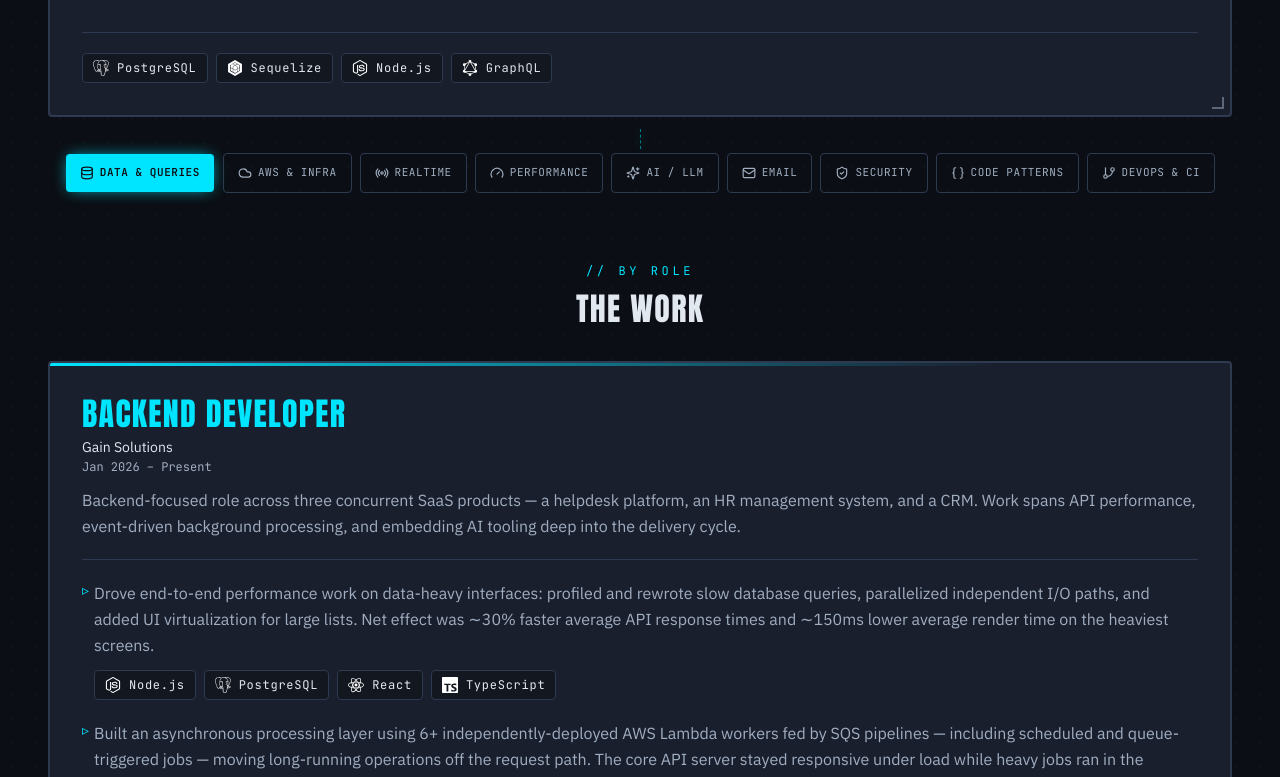
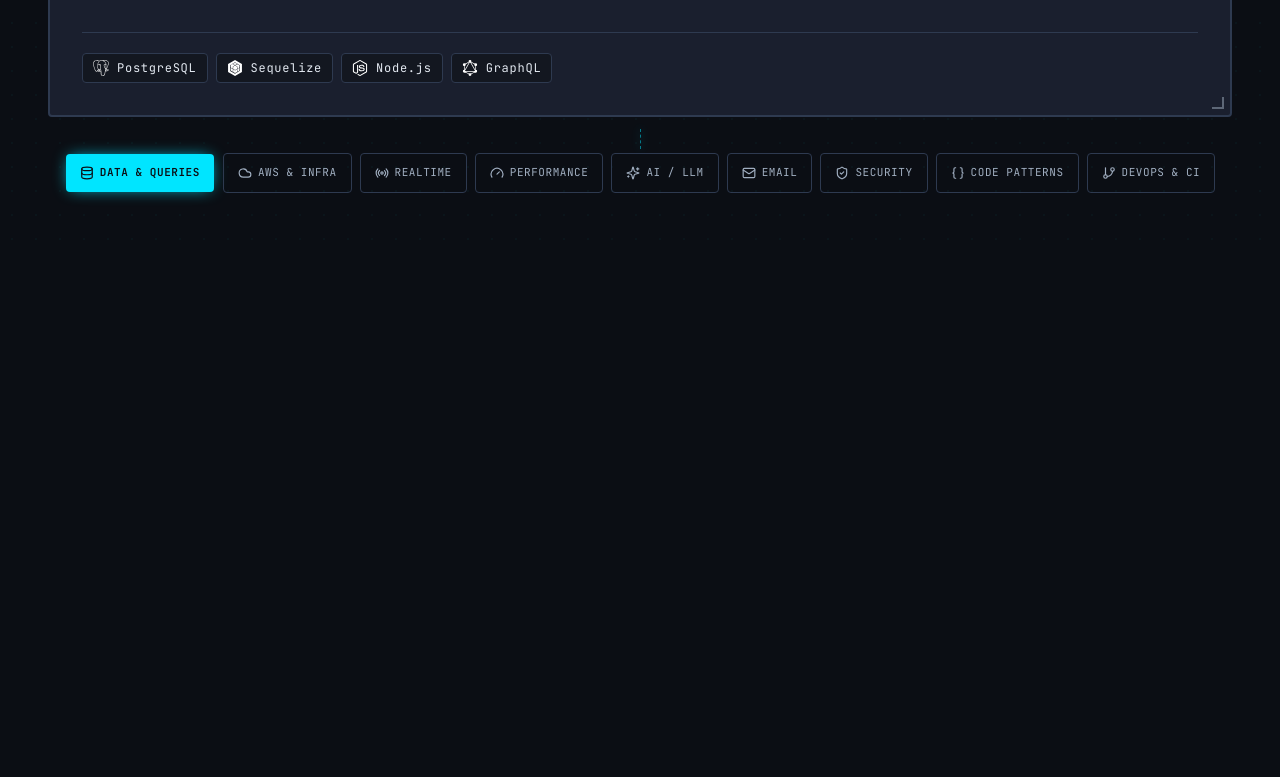
Before and after one commit to GoonerMAK/MyPortfolio-vite, a React (Vite) app: page /deepdive in a window 1280 px wide. Shown: the part 829-1606 px from the top of the page. After the commit the page ends 1086 px from the top, so only its background shows below. Built offline with nearby package versions, Linux system fonts and the light colour scheme.

Commit message:
feat: enhance Experience and DeepDive components with related skills and improved layout

```diff
--- a/src/data/portfolio.ts
+++ b/src/data/portfolio.ts
@@ -125,27 +125,34 @@ export const experience: ExperienceCompany[] = [
   {
     name: 'Gain Solutions',
     logo: gainSolutionsLogo,
-    totalTenure: '6 months',
+    totalTenure: '7 months',
     roles: [
       {
         title: 'Backend Developer',
         type: 'Full-time',
         dateRange: 'Jan 2026 – Present',
-        duration: '6 months',
+        duration: '7 months',
         mode: 'On-site',
         achievements: [
           'Drove end-to-end performance improvements — optimized database queries and introduced parallelization techniques, achieving ∼30% faster average API response times; implemented UI virtualization, reducing average render time by ∼150ms across data-heavy interfaces',
-          'Built features utilizing 6+ independently-deployed AWS Lambda workers and AWS SQS pipelines, including scheduled and queue-triggered jobs, to run asynchronous background operations without slowing down the core API server',
+          'Built features on a microservice-based architecture, collectively utilizing 6+ AWS Lambda workers and event-driven AWS SQS pipelines to run asynchronous background operations without slowing down the core API server',
           'Optimized the AI coding workflow across full-stack modules by integrating compressed agentic prompts and a codebase knowledge graph — scoping model context to relevant nodes rather than full file trees, achieving top-21% amongst developers for AI token efficiency',
           'Led the development of a helpdesk platform while concurrently contributing to backend systems for an HR management system and a CRM — all three being SaaS products',
-          'Integrated AI-assisted coding tools into the development cycle, backed by structured logging and error handling surfaced in cloud logs for faster debugging, improving pre-QA smoke test coverage and reducing bug escalation rate to QA, achieving a 67% acceleration in overall feature delivery',
+          'Integrated AI-assisted coding tools into the development cycle, backed by structured logging, error handling and observability via AWS CloudWatch for faster debugging, improving pre-QA smoke test coverage and reducing bug escalation rate to QA, achieving a 67% acceleration in overall feature delivery',
         ],
         highlights: [
           ['Drove end-to-end performance improvements', 'achieving ∼30% faster average API response times', 'reducing average render time by ∼150ms'],
-          ['6+ independently-deployed AWS Lambda workers', 'scheduled and queue-triggered jobs', 'asynchronous background operations'],
+          ['microservice-based architecture', '6+ AWS Lambda workers', 'event-driven AWS SQS pipelines', 'asynchronous background operations'],
           ['codebase knowledge graph', 'achieving top-21%'],
           ['SaaS products', 'Led the development'],
-          ['structured logging and error handling', 'improving pre-QA smoke test coverage', 'achieving a 67% acceleration'],
+          ['structured logging, error handling and observability via AWS CloudWatch', 'improving pre-QA smoke test coverage', 'achieving a 67% acceleration'],
+        ],
+        skills: [
+          ['Node.js', 'PostgreSQL', 'Next.js', 'JavaScript', 'GraphQL', 'Sequelize'],
+          ['AWS', 'Node.js', 'Express.js', 'GitHub Actions'],
+          ['Claude', 'JavaScript'],
+          ['Node.js', 'PostgreSQL', 'Express.js', 'GraphQL', 'Sequelize', 'AWS'],
+          ['AWS', 'Node.js', 'Claude', 'Apollo-GraphQL'],
         ],
       },
     ],
@@ -163,13 +170,18 @@ export const experience: ExperienceCompany[] = [
         mode: 'Hybrid',
         achievements: [
           'Developed full-stack modules for a web application consisting of 25+ RESTful API endpoints and 10+ managed database schemas in PostgreSQL, using Express.js (Node.js) for backend services and Redux for state management',
-          'Migrated legacy code from older versions of React and Material UI to the React/Tailwind/shadcn UI stack, contributing 54% of the migration efforts towards 88% of overall project completion',
-          'Built 7+ responsive interfaces with React while writing optimized backend code, implementing lazy API fetching that improved Lighthouse Performance scores by an average of 12% across five modules',
+          'Migrated specific legacy modules from React/Material UI to the React/Tailwind/shadcn UI stack, contributing ∼55% of the migration efforts toward the team’s ∼90% overall migration progress',
+          'Built 7+ responsive React interfaces, combining lazy API fetching, server-side pagination and batched Prisma includes to improve Lighthouse Performance scores by an average of ∼15% across five modules',
         ],
         highlights: [
           ['25+ RESTful API endpoints', '10+ managed database schemas'],
-          ['contributing 54%', 'towards 88% of overall project completion'],
-          ['7+ responsive interfaces', 'improved Lighthouse Performance scores by an average of 12%'],
+          ['contributing ∼55%', 'the team’s ∼90% overall migration progress'],
+          ['7+ responsive React interfaces', 'server-side pagination and batched Prisma includes', 'Lighthouse Performance scores by an average of ∼15%'],
+        ],
+        skills: [
+          ['TypeScript', 'Express.js', 'Node.js', 'PostgreSQL', 'Redux', 'React'],
+          ['React', 'Tailwind CSS', 'shadcn/ui', 'Material UI', 'HTML', 'CSS3'],
+          ['React', 'Node.js', 'Prisma', 'TypeScript', 'Redux', 'PostgreSQL'],
         ],
       },
       {
@@ -180,13 +192,18 @@ export const experience: ExperienceCompany[] = [
         mode: 'On-site',
         achievements: [
           'Created a project expenditure app using React, TypeScript, Express, Prisma; ensured 80%+ test coverage through unit & integration testing using Jest, while enforcing runtime type safety with Zod',
-          'Contributed to the development of a project module — implemented RTK Query, ensured proper state management, and maintained UI consistency, delivering 71% of the team\'s frontend output',
-          'Actively collaborated with a five-person team on full-stack development and took on the role of team lead on a rotational basis',
+          'Contributed to the development of a project module — implemented RTK Query, ensured proper state management, and maintained UI consistency, delivering ∼70% of the team\'s frontend output',
+          'Collaborated within a four-person intern team on full-stack development, rotationally taking ownership of assigned features — breaking them into tickets and coordinating delivery within the team.',
         ],
         highlights: [
           ['ensured 80%+ test coverage', 'runtime type safety with Zod'],
-          ['Contributed to the development', 'delivering 71% of the team\'s frontend output'],
-          ['five-person team', 'team lead on a rotational basis'],
+          ['Contributed to the development', 'delivering ∼70% of the team\'s frontend output'],
+          ['four-person intern team', 'rotationally taking ownership of assigned features'],
+        ],
+        skills: [
+          ['React', 'TypeScript', 'Express.js', 'Prisma', 'Zod'],
+          ['TypeScript', 'React', 'React Query', 'Redux'],
+          ['Git', 'Node.js'],
         ],
       },
     ],
--- a/src/pages/DeepDivePage.tsx
+++ b/src/pages/DeepDivePage.tsx
@@ -2,17 +2,9 @@ import { useEffect } from 'react'
 import { LazyMotion, domMax, m } from 'motion/react'
 import { Link } from 'react-router-dom'
 import { ArrowLeft } from 'lucide-react'
-import { deepDive } from '@/data/portfolio'
-import { skillIconMap, skillColorMap } from '@/data/skillIcons'
 import { ScrollToTop } from '@/components/ScrollToTop/ScrollToTop'
 import { MyStuffCarousel } from '@/components/DeepDive/MyStuffCarousel'
 import { useDocumentTitle } from '@/hooks/useDocumentTitle'
-
-// Company → external site (mirrors the links in the Experience section)
-const companyUrls: Record<string, string> = {
-  'Gain Solutions': 'https://gainhq.com/',
-  'BinduLogic LLC': 'https://www.bindulogic.com/',
-}
 
 export function DeepDivePage() {
   useDocumentTitle('Deep Dive // Portfolio')
@@ -63,86 +55,6 @@ export function DeepDivePage() {
 
         {/* Field-notes showcase carousel */}
         <MyStuffCarousel />
-
-        {/* By-role breakdown */}
-        <div className="text-center mt-16 mb-8">
-          <span className="font-['JetBrains_Mono'] text-xs text-[var(--clr-primary)] uppercase tracking-[0.3em]">
-            // By Role
-          </span>
-          <h2 className="text-2xl md:text-3xl mt-2">The Work</h2>
-        </div>
-
-        <div className="max-w-[1250px] mx-auto flex flex-col gap-6">
-          {deepDive.map((role, index) => {
-            const companyUrl = companyUrls[role.company]
-            return (
-              <m.div
-                key={`${role.company}-${role.title}`}
-                className="panel p-6 md:p-8"
-                initial={{ opacity: 0, y: 20 }}
-                whileInView={{ opacity: 1, y: 0 }}
-                viewport={{ once: true, margin: '-80px' }}
-                transition={{ duration: 0.6, delay: index * 0.1 }}
-              >
-                {/* Role header */}
-                <div className="mb-5">
-                  <h2 className="text-xl !text-[var(--clr-primary)]">{role.title}</h2>
-                  <p className="text-sm text-[var(--clr-fg-alt)] mt-1 font-['IBM_Plex_Sans']">
-                    {companyUrl ? (
-                      <a
-                        href={companyUrl}
-                        target="_blank"
-                        rel="noopener noreferrer"
-                        className="text-blue-400 hover:text-blue-300 transition-colors"
-                      >
-                        {role.company}
-                      </a>
-                    ) : (
-                      role.company
-                    )}
-                  </p>
-                  <p className="text-xs text-[var(--clr-fg)] mt-0.5 font-['JetBrains_Mono']">
-                    {role.dateRange}
-                  </p>
-                  <p className="text-base text-[var(--clr-fg)] mt-3 leading-relaxed">
-                    {role.overview}
-                  </p>
-                </div>
-
-                {/* Detailed items with related-skill chips (icon + label) */}
-                <div className="flex flex-col gap-5 border-t border-[var(--clr-border)] pt-5">
-                  {role.items.map((item, i) => (
-                    <div key={i}>
-                      <p className="text-base text-[var(--clr-fg)] leading-relaxed pl-3 relative before:content-['▹'] before:absolute before:left-0 before:text-[var(--clr-primary)] before:text-sm">
-                        {item.detail}
-                      </p>
-                      <div className="flex flex-wrap gap-2 mt-3 pl-3">
-                        {item.skills.map((skill) => {
-                          const Icon = skillIconMap[skill]
-                          const brandColor = skillColorMap[skill]
-                          return (
-                            <span
-                              key={skill}
-                              className="btn btn--plain cursor-default inline-flex items-center gap-2 group !py-1.5 !px-2.5"
-                              style={{ '--icon-color': brandColor || 'var(--clr-fg-alt)' } as React.CSSProperties}
-                            >
-                              {Icon && (
-                                <Icon className="w-4 h-4 transition-all duration-300 skill-icon" />
-                              )}
-                              <span className="text-[12px] font-['JetBrains_Mono'] text-[var(--clr-fg-alt)] leading-none">
-                                {skill}
-                              </span>
-                            </span>
-                          )
-                        })}
-                      </div>
-                    </div>
-                  ))}
-                </div>
-              </m.div>
-            )
-          })}
-        </div>
       </main>
 
       <ScrollToTop />
--- a/src/types/index.ts
+++ b/src/types/index.ts
@@ -37,6 +37,9 @@ export interface ExperienceRole {
   mode: string
   achievements: string[]
   highlights?: string[][]
+  /** Related skills per achievement (parallel to `achievements`).
+   *  Names must match keys in `skillIconMap`. */
+  skills?: string[][]
 }
 
 export interface ExperienceCompany {
```
Also changed, not shown: src/components/Experience/Experience.tsx (+25 -0 lines).
